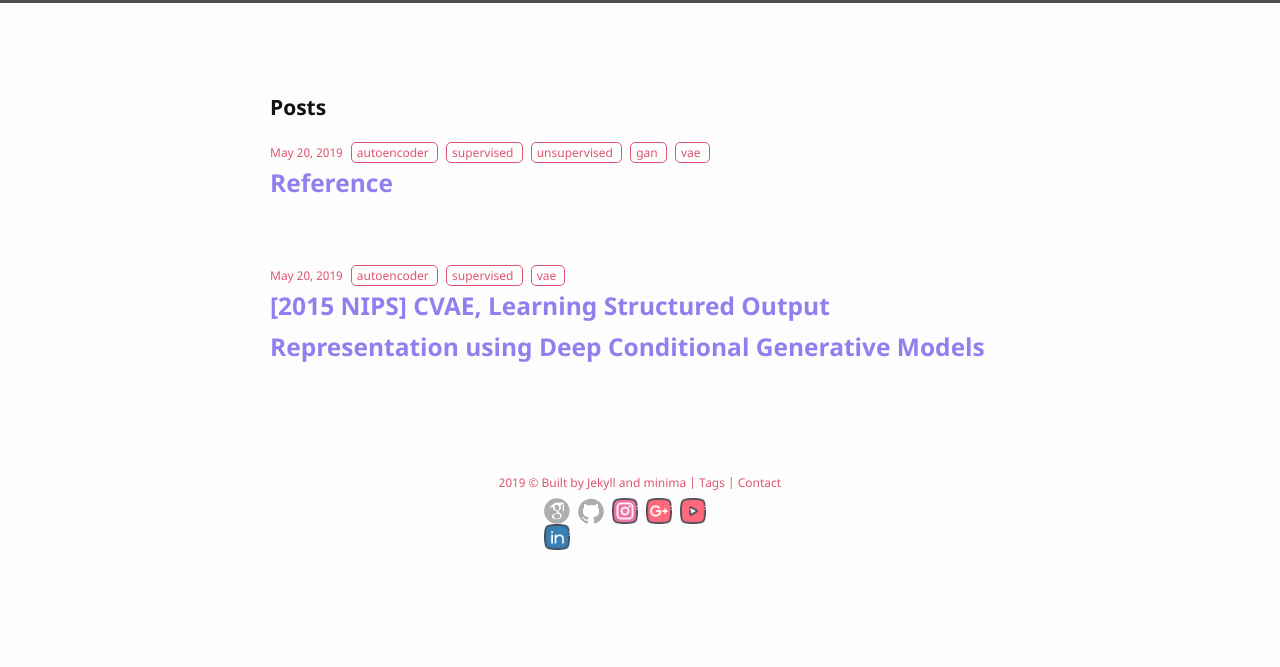
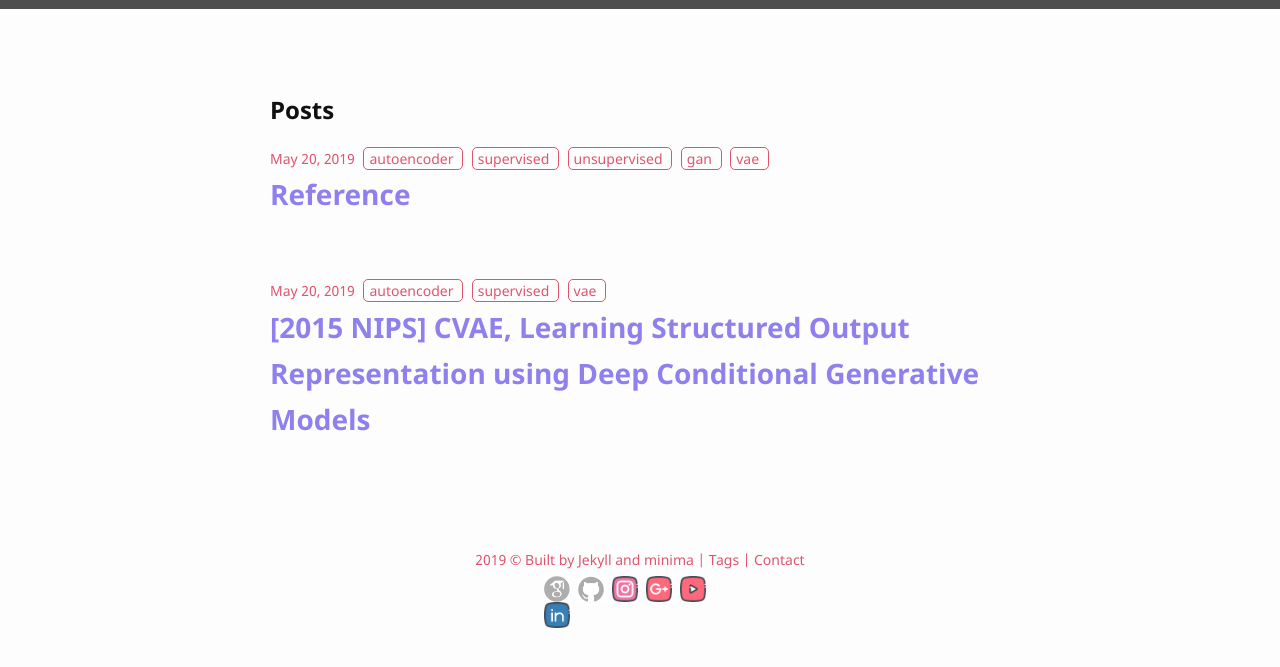
Before and after one commit to bismex/bismex.github.io, a Jekyll site: the page built from index.html, in a window 1280 px wide. Shown: the top 667 px of the page. Built offline with Jekyll 4.4.1, drawn with Linux system fonts in a browser that asks for light colours.

Commit message:
Update main.scss

```diff
--- a/_sass/main.scss
+++ b/_sass/main.scss
@@ -5,9 +5,9 @@
 
 // Define defaults for each variable.
 $base-font-family: "Noto Sans", "Helvetica Neue", Helvetica, Arial, sans-serif !default;
-$base-font-size:   14px !default;
+$base-font-size:   16px !default;
 $base-font-weight: 400 !default;
-$small-font-size:  12px !default;
+$small-font-size:  14px !default;
 $base-line-height: 1.65 !default;
 
 $spacing-unit:     30px !default;
```
